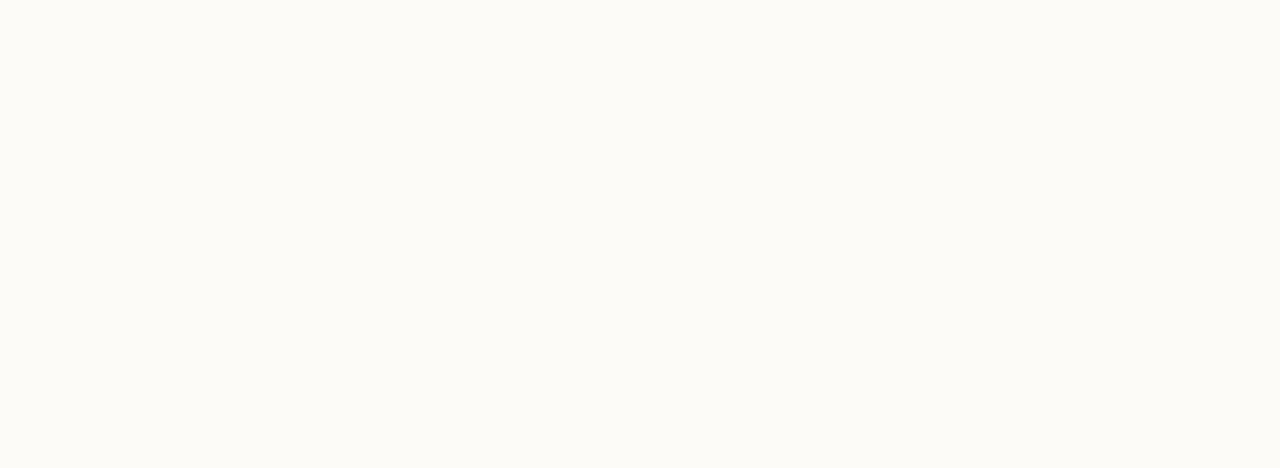
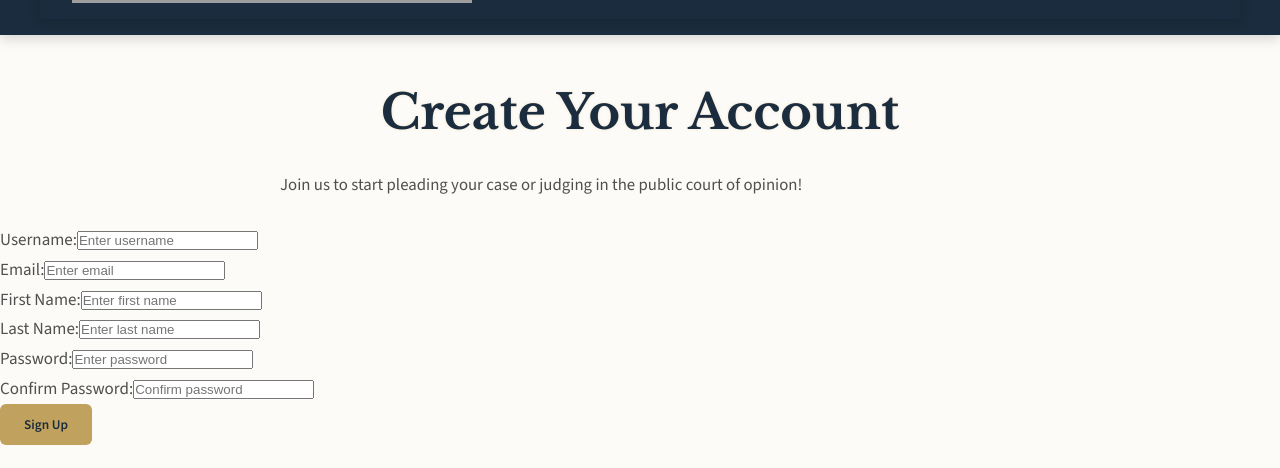
Before and after one commit to blossom-4/crowdfunding_frontend, a React (Vite) app: page /signup in a window 1280 px wide. Before the commit this address had no page. Shown: the part 329-797 px from the top of the page. Built offline with nearby package versions, Linux system fonts and the light colour scheme; grey boxes are pictures that could not be loaded.

Commit message:
API endpoint for to post a signup. A Sign up form, add to the log in page.

```diff
--- /dev/null
+++ b/src/api/post-signup.js
@@ -0,0 +1,30 @@
+async function postSignup(username, email, firstName, lastName, password) {
+    const url = `${import.meta.env.VITE_API_URL}/users/`;
+    const response = await fetch(url, {
+        method: "POST",
+        headers: {
+            "Content-Type": "application/json",
+        },
+        body: JSON.stringify({
+            username: username,
+            email: email,
+            first_name: firstName,
+            last_name: lastName,
+            password: password,
+        }),
+    });
+
+    if (!response.ok) {
+        const fallbackError = `Error trying to sign up`;
+        const data = await response.json().catch(() => {
+            throw new Error(fallbackError);
+        });
+
+        const errorMessage = data?.detail ?? fallbackError;
+        throw new Error(errorMessage);
+    }
+
+    return await response.json();
+}
+
+export default postSignup;
--- a/src/components/LoginForm.jsx
+++ b/src/components/LoginForm.jsx
@@ -1,5 +1,5 @@
 import { useState } from "react";
-import { useNavigate } from "react-router-dom";
+import { useNavigate, Link } from "react-router-dom";
 import postLogin from "../api/post-login.js";
 import { useAuth } from "../hooks/use-auth.js";
 
@@ -59,6 +59,7 @@ function LoginForm() {
         <button type="submit" onClick={handleSubmit}>
             Login
         </button>
+        <p>Don't have an account? <Link to="/signup">Sign up here</Link></p>
         </form>
     );
 }
--- /dev/null
+++ b/src/components/SignupForm.jsx
@@ -0,0 +1,144 @@
+import { useState } from "react";
+import { useNavigate } from "react-router-dom";
+import postSignup from "../api/post-signup.js";
+import postLogin from "../api/post-login.js";
+import { useAuth } from "../hooks/use-auth.js";
+
+function SignupForm() {
+    const navigate = useNavigate();
+    const { setAuthUser } = useAuth();
+    const [error, setError] = useState("");
+
+    const [formData, setFormData] = useState({
+        username: "",
+        email: "",
+        firstName: "",
+        lastName: "",
+        password: "",
+        confirmPassword: "",
+    });
+
+    const handleChange = (event) => {
+        const { id, value } = event.target;
+        setFormData((prevData) => ({
+            ...prevData,
+            [id]: value,
+        }));
+    };
+
+    const handleSubmit = (event) => {
+        event.preventDefault();
+        setError("");
+
+        // Validation
+        if (!formData.username || !formData.email || !formData.password || !formData.confirmPassword) {
+            setError("All fields are required");
+            return;
+        }
+
+        if (formData.password !== formData.confirmPassword) {
+            setError("Passwords do not match");
+            return;
+        }
+
+        if (formData.password.length < 6) {
+            setError("Password must be at least 6 characters");
+            return;
+        }
+
+        postSignup(
+            formData.username,
+            formData.email,
+            formData.firstName,
+            formData.lastName,
+            formData.password
+        )
+            .then(() => {
+                // Auto-login after signup
+                return postLogin(formData.username, formData.password);
+            })
+            .then((response) => {
+                window.localStorage.setItem("token", response.token);
+                window.localStorage.setItem("userId", response.user_id);
+                window.localStorage.setItem("username", response.username);
+                setAuthUser({
+                    token: response.token,
+                    userId: response.user_id,
+                    username: response.username,
+                });
+                navigate("/");
+            })
+            .catch((err) => {
+                setError(err.message);
+            });
+    };
+
+    return (
+        <form onSubmit={handleSubmit}>
+            {error && <div style={{ color: "red", marginBottom: "10px" }}>{error}</div>}
+            <div>
+                <label htmlFor="username">Username:</label>
+                <input
+                    type="text"
+                    id="username"
+                    placeholder="Enter username"
+                    value={formData.username}
+                    onChange={handleChange}
+                />
+            </div>
+            <div>
+                <label htmlFor="email">Email:</label>
+                <input
+                    type="email"
+                    id="email"
+                    placeholder="Enter email"
+                    value={formData.email}
+                    onChange={handleChange}
+                />
+            </div>
+            <div>
+                <label htmlFor="firstName">First Name:</label>
+                <input
+                    type="text"
+                    id="firstName"
+                    placeholder="Enter first name"
+                    value={formData.firstName}
+                    onChange={handleChange}
+                />
+            </div>
+            <div>
+                <label htmlFor="lastName">Last Name:</label>
+                <input
+                    type="text"
+                    id="lastName"
+                    placeholder="Enter last name"
+                    value={formData.lastName}
+                    onChange={handleChange}
+                />
+            </div>
+            <div>
+                <label htmlFor="password">Password:</label>
+                <input
+                    type="password"
+                    id="password"
+                    placeholder="Enter password"
+                    value={formData.password}
+                    onChange={handleChange}
+                />
+            </div>
+            <div>
+                <label htmlFor="confirmPassword">Confirm Password:</label>
+                <input
+                    type="password"
+                    id="confirmPassword"
+                    placeholder="Confirm password"
+                    value={formData.confirmPassword}
+                    onChange={handleChange}
+                />
+            </div>
+            <button type="submit">Sign Up</button>
+        </form>
+    );
+}
+
+export default SignupForm;
--- a/src/main.jsx
+++ b/src/main.jsx
@@ -6,6 +6,7 @@ import CasePage from "./pages/CasePage.jsx";
 import AboutPage from "./pages/AboutPage.jsx";
 import NavBar from "./components/NavBar.jsx";
 import LoginPage from "./pages/LoginPage.jsx";
+import SignupPage from "./pages/SignupPage.jsx";
 import CreateCasePage from "./pages/CreateCasePage.jsx";
 import EditCaseForm from "./pages/EditCasePage.jsx";
 import { AuthProvider } from "./components/AuthProvider.jsx";
@@ -19,6 +20,7 @@ const router = createBrowserRouter([
       children: [
           { path: "/", element: <HomePage /> },
           { path: "/login", element: <LoginPage />},
+          { path: "/signup", element: <SignupPage />},
           { path: "/case", element: <CasePage /> },
           { path: "/about", element: <AboutPage/>},
           { path: "/create-a-case", element: <CreateCasePage/>},
--- /dev/null
+++ b/src/pages/SignupPage.jsx
@@ -0,0 +1,13 @@
+import SignupForm from "../components/SignupForm";
+
+function SignupPage() {
+    return (
+        <div>
+            <h1>Create Your Account</h1>
+            <p>Join us to start pleading your case or judging in the public court of opinion!</p>
+            <SignupForm />
+        </div>
+    );
+}
+
+export default SignupPage;
```
